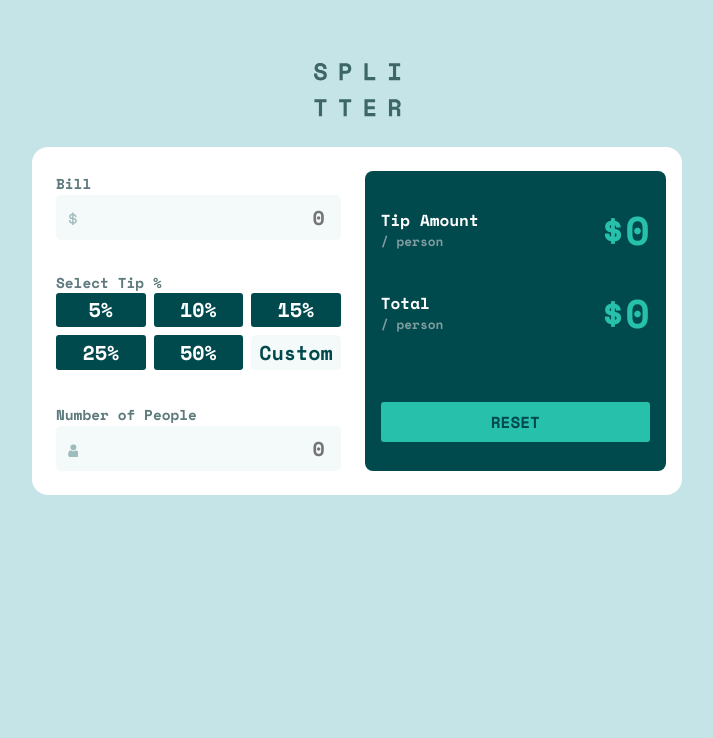
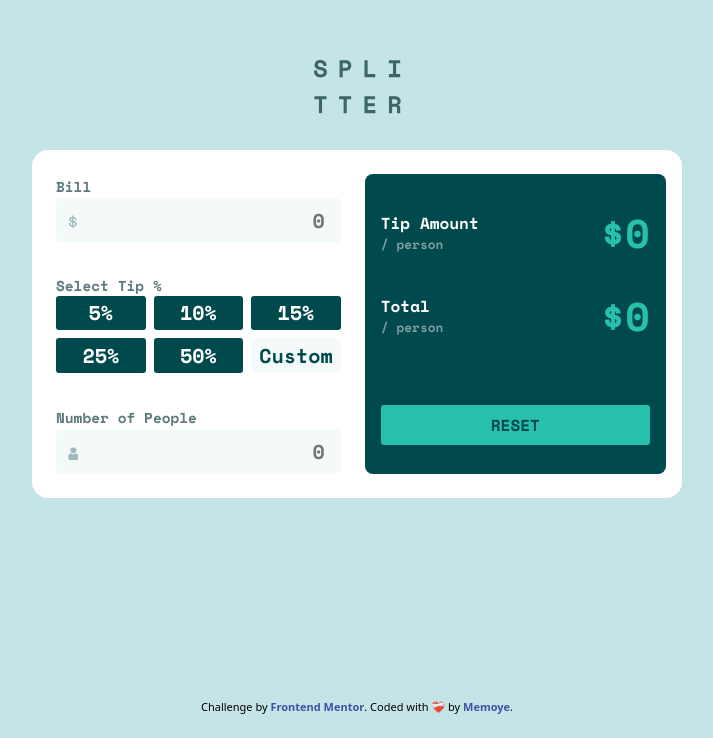
Before and after one commit to memoye/tip-calc-app, a React (Vite) app: page / in a window 1280 px wide. Shown: the part 133-871 px from the top of the page, without its empty margins (283-996 px from the left). Before the commit the page ends 800 px from the top, so only its background shows below. Built offline with nearby package versions, Linux system fonts and the light colour scheme.

Commit message:
fix markup errors and add attribution

```diff
--- a/src/App.jsx
+++ b/src/App.jsx
@@ -10,12 +10,12 @@ function App() {
   return (
     <>
       <TipProvider>
-        <div className='App'>
+        <main className='App'>
           <div>
 
-            <div className='logo'>
+            <h1 className='logo'>
               <img src={ logo } alt="Logo" />
-            </div>
+            </h1>
 
             <div className='container'>
               <div className='inputSide'>
@@ -28,7 +28,12 @@ function App() {
             </div>
 
           </div>
-        </div >
+        </main >
+        <footer class="attribution">
+          Challenge by <a href="https://www.frontendmentor.io/challenges/interactive-pricing-component-t0m8PIyY8"
+            target="_blank">Frontend Mentor</a>.
+          Coded with ❤️‍🩹 by <a href="https://github.com/memoye">Memoye</a>.
+        </footer>
       </TipProvider>
     </>
   )
--- a/src/components/customInput/index.jsx
+++ b/src/components/customInput/index.jsx
@@ -19,7 +19,8 @@ const CustomInput = (props) => {
             { label ? <label className={ styles.label } htmlFor="num">{ label }</label> : null }
 
             <div className={ styles.inputBox }>
-                <img className={ styles.icon } src={ label === "Bill" ? dollar : label === "Number of People" ? person : null } alt={ label } />
+                { label &&
+                    <img className={ styles.icon } src={ label === "Bill" ? dollar : label === "Number of People" ? person : null } alt={ 'input icon' } /> }
                 <input
                     onChange={ handleChange }
                     onInput={ (e) => {
--- a/src/index.css
+++ b/src/index.css
@@ -1,3 +1,26 @@
 body {
   background: hsl(185, 41%, 84%);
+  overflow-x: hidden;
 }
+
+.attribution {
+  font-family: system-ui, -apple-system, BlinkMacSystemFont, "Segoe UI", Roboto,
+    Oxygen, Ubuntu, Cantarell, "Open Sans", "Helvetica Neue", sans-serif;
+  font-size: 11px;
+  text-align: center;
+  width: 100%;
+  text-align: center;
+  margin-block: 2rem 1.5rem;
+}
+
+.attribution a {
+  text-decoration: none;
+  color: hsl(228, 45%, 44%);
+  font-weight: bold;
+  outline: 2px dashed transparent;
+  transition: outline 0.3s;
+}
+
+.attribution a:hover {
+  outline-color: hsl(228, 45%, 44%);
+}
```
